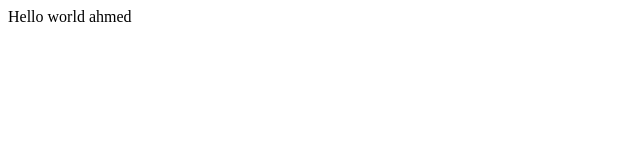
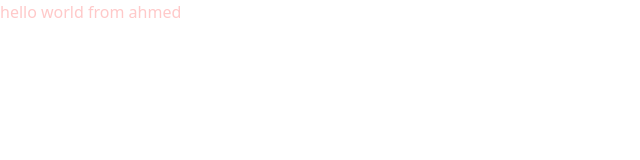
Before and after one commit to Ahmedchaffari01/my-website, a plain HTML site: page index.html in a window 1280 px wide. Shown: the whole page, without its empty margins (0-640 px from the left). Drawn offline with nearby package versions, Linux system fonts and the light colour scheme.

Commit message:
update content

```diff
--- a/index.html
+++ b/index.html
@@ -4,8 +4,10 @@
     <meta charset="UTF-8">
     <meta name="viewport" content="width=device-width, initial-scale=1.0">
     <title>Document</title>
+    <script src="https://cdn.jsdelivr.net/npm/@tailwindcss/browser@4"></script>
 </head>
 <body>
-    Hello world ahmed
+
+    <div class="text-red-200">hello world from ahmed</div>
 </body>
 </html>
```
